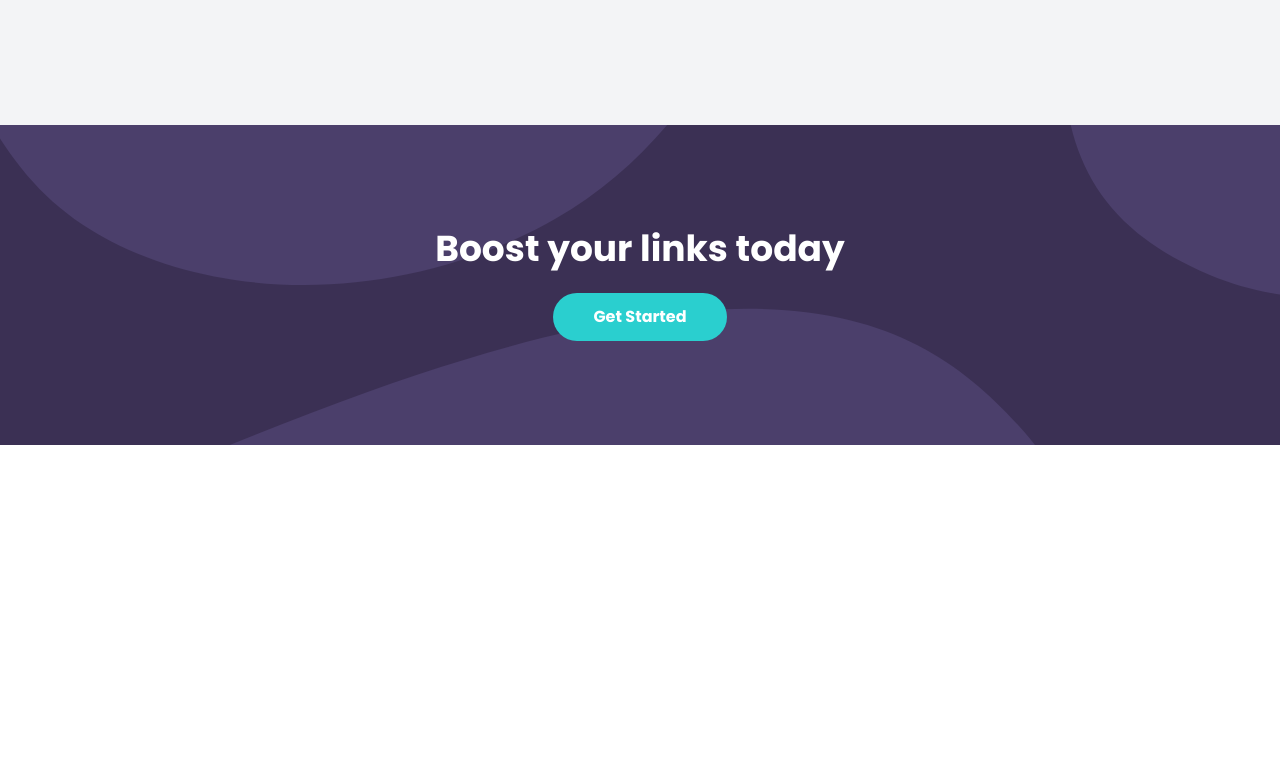
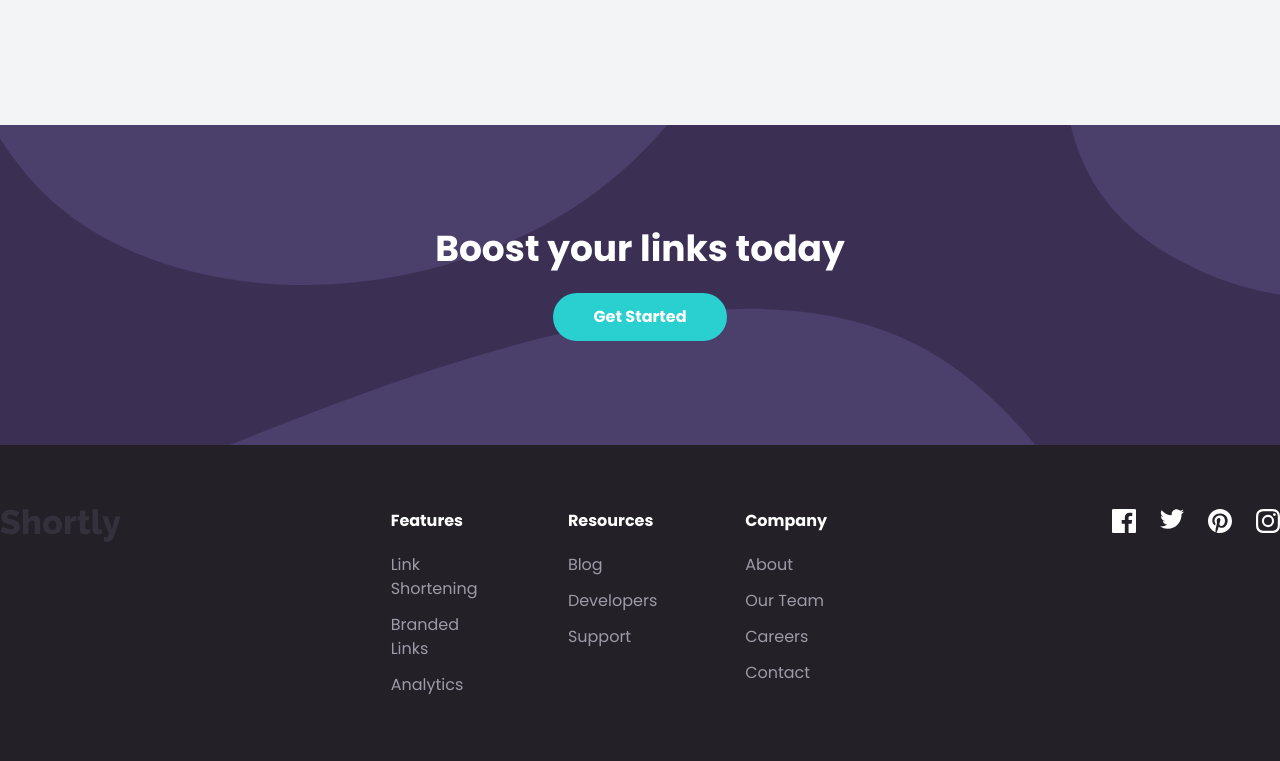
Before and after one commit to btsmith1212/shortly-website, a website: page index.html in a window 1280 px wide. Shown: the part 1795-2556 px from the top of the page. Before the commit the page ends 2240 px from the top, so only its background shows below. Drawn offline with Linux system fonts and the light colour scheme.

Commit message:
added socials

```diff
--- a/index.html
+++ b/index.html
@@ -211,6 +211,56 @@
             </button>
         </div>
     </section>
-
+    <footer class="py-16 bg-veryDarkViolet">
+        <div class="container flex flex-col items-center justify-between mx-auto space-y-16 md:flex-row md:space-y-0 md:items-start">
+            <img src="images/logo.svg" alt="">
+            <!--menus container-->
+            <div class="flex flex-col space-y-16 md:space-x-20 md:flex-row md:space-y-0">
+                <!--menu 1-->
+                <div class="flex flex-col items-center w-full md:items-start">
+                    <div class="mb-5 font-bold text-white capitalize">Features</div>
+                    <div class="flex flex-col items-center space-y-3 md:items-start">
+                        <a href="#" class="capitalize text-grayishViolet hover:text-cyan">Link Shortening</a>
+                        <a href="#" class="capitalize text-grayishViolet hover:text-cyan">Branded Links</a>
+                        <a href="#" class="capitalize text-grayishViolet hover:text-cyan">Analytics</a>
+                    </div>
+                </div>
+                <!--menu 2-->
+                <div class="flex flex-col items-center w-full md:items-start">
+                    <div class="mb-5 font-bold text-white capitalize">Resources</div>
+                    <div class="flex flex-col items-center space-y-3 md:items-start">
+                        <a href="#" class="capitalize text-grayishViolet hover:text-cyan">Blog</a>
+                        <a href="#" class="capitalize text-grayishViolet hover:text-cyan">Developers</a>
+                        <a href="#" class="capitalize text-grayishViolet hover:text-cyan">Support</a>
+                    </div>
+                </div>
+                <!--menu 3-->
+                <div class="flex flex-col items-center w-full md:items-start">
+                    <div class="mb-5 font-bold text-white capitalize">Company</div>
+                    <div class="flex flex-col items-center space-y-3 md:items-start">
+                        <a href="#" class="capitalize text-grayishViolet hover:text-cyan">About</a>
+                        <a href="#" class="capitalize text-grayishViolet hover:text-cyan">Our Team</a>
+                        <a href="#" class="capitalize text-grayishViolet hover:text-cyan">Careers</a>
+                        <a href="#" class="capitalize text-grayishViolet hover:text-cyan">Contact</a>
+                    </div>
+                </div>
+            </div>
+            <!--social container-->
+            <div class="flex space-x-6">
+                <a href="#">
+                    <img src="images/icon-facebook.svg" alt="" class="ficon" />
+                </a>
+                <a href="#">
+                    <img src="images/icon-twitter.svg" alt="" class="ficon" />
+                </a>
+                <a href="#">
+                    <img src="images/icon-pinterest.svg" alt="" class="ficon" />
+                </a>
+                <a href="#">
+                    <img src="images/icon-instagram.svg" alt="" class="ficon" />
+                </a>
+            </div>
+        </div>
+    </footer>
 </body>
 </html>
--- a/input.css
+++ b/input.css
@@ -7,3 +7,7 @@
     background-repeat: no-repeat;
     background-size: cover;
 }
+
+.ficon:hover {
+    filter: invert(79%) sepia (61%) saturate (464%) hue-rotate (130deg) brightness (89%) contrast (85%);
+}
```
Also changed, not shown: css/style.css.
